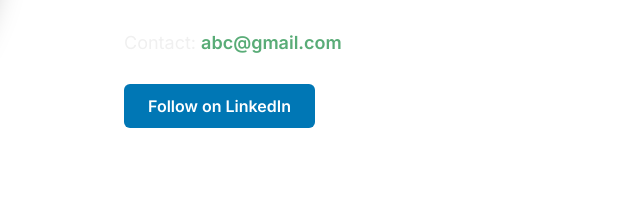
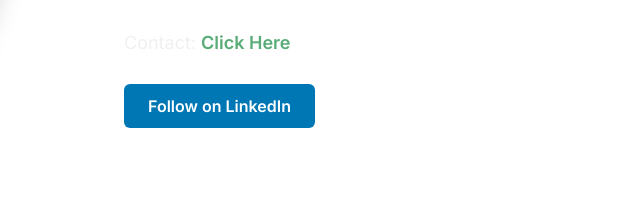
Before and after one commit to kasyapamalladi/clarity-point, a plain HTML site: page index.html in a window 1280 px wide. Shown: the part 2910-3112 px from the top of the page, 546-1186 px from the left. Drawn offline with Linux system fonts and the light colour scheme; a script that the page names is missing.

Commit message:
Update index.html

```diff
--- a/index.html
+++ b/index.html
@@ -91,7 +91,7 @@
                     <div class="about-text">
                         <h2>Kasyapa Malladi</h2>
                         <p>Kasyapa Malladi is a trusted strategic partner for B2B IT/ITES founders, providing 14 years of robust, hands-on leadership necessary to scale predictably in a competitive market. He specializes in stabilizing operations and accelerating growth by eliminating the uncertainty of market attrition and inconsistent digital execution.</p>
-                        <p class="contact-email">Contact: <a href="mailto:abc@gmail.com">abc@gmail.com</a></p>
+                        <p class="contact-email">Contact: <a href="mailto:claritypointconsult@gmail.com">Click Here</a></p>
                         <a href="https://www.linkedin.com/" target="_blank" rel="noopener noreferrer" class="linkedin-link">Follow on LinkedIn</a>
                     </div>
                 </div>
```
